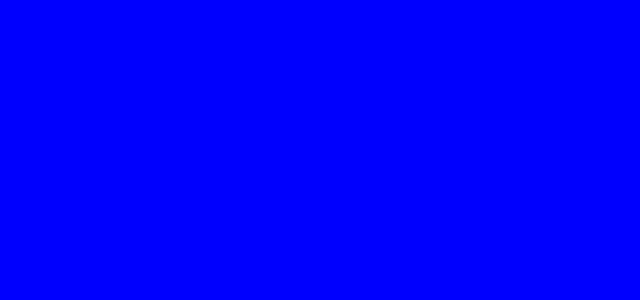
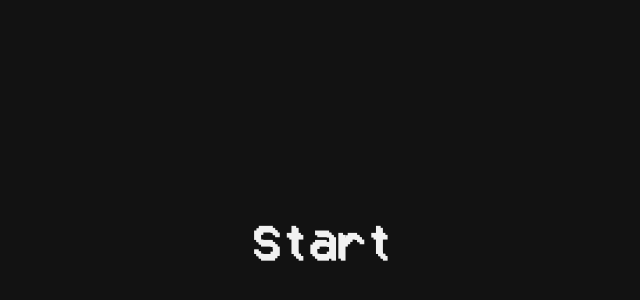
Before and after one commit to lucasalvisimader/TxTRPG, a React (Create React App) app: page / in a window 1280 px wide. Shown: the part 158-458 px from the top of the page, without its empty margins (316-956 px from the left). Built offline with nearby package versions, Linux system fonts and the light colour scheme.

Commit message:
home done

```diff
--- a/public/index.html
+++ b/public/index.html
@@ -24,7 +24,7 @@
       work correctly both with client-side routing and a non-root public URL.
       Learn how to configure a non-root public URL by running `npm run build`.
     -->
-    <title>TxT</title>
+    <title>TxT RPG</title>
   </head>
   <body>
     <noscript>You need to enable JavaScript to run this app.</noscript>
--- a/src/App.js
+++ b/src/App.js
@@ -1,5 +1,6 @@
 // styles
 import './App.css';
+import './assets/custom/Color.css';
 
 // react
 import { Route, BrowserRouter, Routes } from "react-router-dom";
--- /dev/null
+++ b/src/assets/custom/Color.css
@@ -0,0 +1,4 @@
+:root {
+    --white: #f1f1f1;
+    --black: #121212;
+}
--- a/src/index.css
+++ b/src/index.css
@@ -1,18 +1,25 @@
+@font-face {
+  font-family: PixelFontDefault;
+  src: url('/src/assets/fonts/PixelFontDefault.ttf');
+}
+
+* {
+  font-family: PixelFontDefault;
+}
+
 body {
   margin: 0;
-  font-family: -apple-system, BlinkMacSystemFont, 'Segoe UI', 'Roboto', 'Oxygen',
-    'Ubuntu', 'Cantarell', 'Fira Sans', 'Droid Sans', 'Helvetica Neue',
-    sans-serif;
+  font-family: PixelFontDefault;
   -webkit-font-smoothing: antialiased;
   -moz-osx-font-smoothing: grayscale;
 }
 
 code {
-  font-family: source-code-pro, Menlo, Monaco, Consolas, 'Courier New',
-    monospace;
+  font-family: PixelFontDefault;
 }
 
 #root {
   width: 100vw;
   height: 100vh;
+  overflow: hidden;
 }
--- a/src/pages/chapterOne/ChapterOne.css
+++ b/src/pages/chapterOne/ChapterOne.css
@@ -1,5 +1,5 @@
 .chapter_one_container {
     width: 100%;
     height: 100%;
-    background-color: aqua;
+    background-color: var(--black);
 }
--- a/src/pages/home/Home.css
+++ b/src/pages/home/Home.css
@@ -1,5 +1,142 @@
 .home_container {
     width: 100%;
     height: 100%;
-    background-color: blue;
+    background-color: var(--black);
+    display: flex;
+    justify-content: center;
+    align-items: center;
 }
+
+.home_start {
+    position: relative;
+    color: var(--white);
+    font-size: 3rem;
+    animation: skew 1.5s infinite alternate;
+}
+
+.home_start_button {
+    background-color: transparent;
+    color: var(--white);
+    border: none;
+    cursor: pointer;
+    font-size: 3rem;
+    position: absolute;
+    width: 100%;
+    left: 0;
+    top: 0;
+    padding: 0;
+    opacity: .5;
+    display: inline-block;
+    animation: glitch 1.2s infinite alternate;
+}
+
+.home_fade_out {
+    width: 100%;
+    height: 100%;
+    position: absolute;
+    display: flex;
+    justify-content: center;
+    align-items: center;
+    top: 0;
+    z-index: 99;
+    background-color: var(--black);
+    animation: loginFadeOut 1s linear;
+    transition: opacity 1s ease-in-out;
+    pointer-events: all;
+}
+
+@keyframes loginFadeOut {
+    0% {
+        opacity: 0;
+    }
+
+    100% {
+        opacity: 1;
+    }
+}
+
+@keyframes skew {
+    0% {
+        transform: skew(0deg);
+    }
+
+    20% {
+        transform: skew(0deg);
+    }
+
+    24% {
+        transform: skew(-7deg);
+    }
+
+    28% {
+        transform: skew(0deg);
+    }
+
+    70% {
+        transform: skew(0deg);
+    }
+
+    74% {
+        transform: skew(10deg);
+    }
+
+    78% {
+        transform: skew(0deg);
+    }
+
+    100% {
+        transform: skew(0deg);
+    }
+}
+
+@keyframes glitch {
+    0% {
+        transform: translate3d(0, 0, 0);
+        opacity: 1;
+    }
+
+    20% {
+        transform: translate3d(0, 0, 0);
+        opacity: 0.3;
+    }
+
+    24% {
+        transform: translate3d(5px, 4px, 0);
+        opacity: 1;
+    }
+
+    28% {
+        transform: translate3d(0, 0, 0);
+    }
+
+    60% {
+        transform: translate3d(0, 0, 0);
+    }
+
+    64% {
+        transform: translate3d(-4px, -3px, 0);
+    }
+
+    68% {
+        transform: translate3d(0, 0, 0);
+    }
+
+    70% {
+        opacity: 1;
+        transform: translate3d(0, 0, 0);
+    }
+
+    74% {
+        opacity: 0.3;
+        transform: translate3d(10px, -6px, 0);
+    }
+
+    78% {
+        opacity: 1;
+        transform: translate3d(0, 0, 0);
+    }
+
+    100% {
+        transform: translate3d(0, 0, 0);
+    }
+}
--- a/src/pages/home/Home.js
+++ b/src/pages/home/Home.js
@@ -1,11 +1,29 @@
 // styles
 import './Home.css';
 
+// react
+import { useState } from 'react';
+import { useNavigate } from 'react-router-dom';
+
 export const Home = () => {
+    const navigate = useNavigate();
+    const [isFadingOut, setIsFadingOut] = useState(false);
+
+    const startGame = () => {
+        setIsFadingOut(true);
+        setTimeout(() => {
+            navigate("/chapter-one");
+        }, 2000);
+    }
 
     return (<>
         <div className='home_container'>
-
+            <div className='home_start'>Start
+                <button className='home_start_button' onClick={startGame}>Start</button>
+            </div>
+            {isFadingOut && (
+                <div className="home_fade_out" />
+            )}
         </div>
     </>);
 }
```
Also changed, not shown: src/assets/fonts/PixelFontDefault.ttf (added), src/components/dialogText/DialogText.js (added), 1 other file (tests, documents, lock files or other folders).
